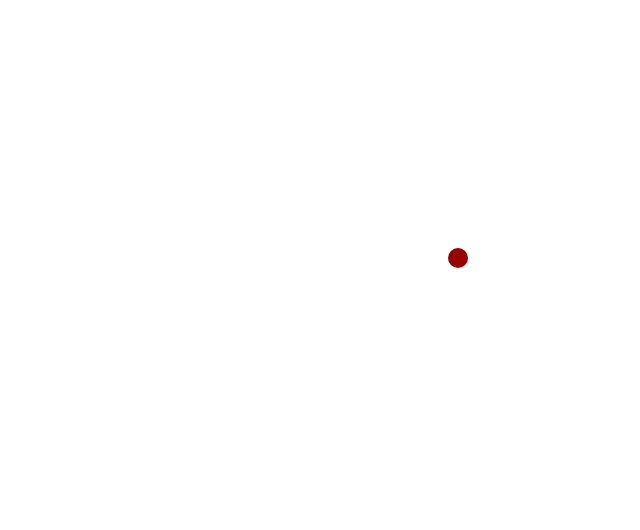
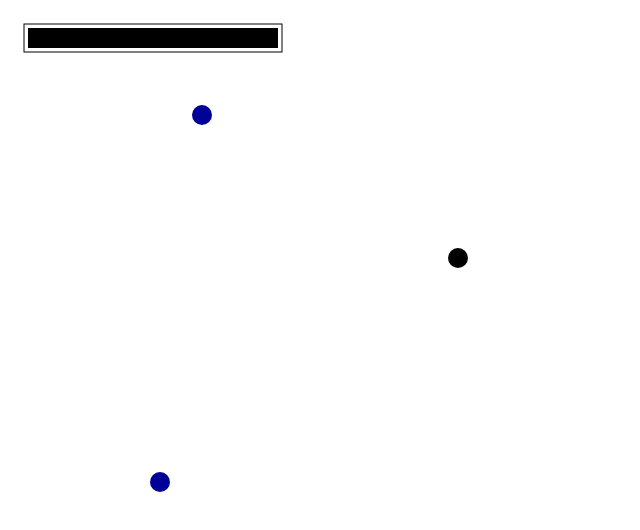
Before and after one commit to THEtheChad/dotted, a plain HTML site: page index.html in a window 1280 px wide. Shown: the whole page, without its empty margins (0-640 px from the left). Drawn offline with Linux system fonts and the light colour scheme.

Commit message:
second commit

```diff
--- a/index.html
+++ b/index.html
@@ -9,112 +9,244 @@
 // @TODO: Remove convenience log method
 function log(){ console.log(slice(arguments)) }
 
-d     = document;
-pi    = Math.PI;
-ctx   = c.getContext("2d");
-frame = [];
+d       = document;
+pi      = Math.PI;
+ctx     = c.getContext("2d");
+objects = [];
 
 arrProto = Array.prototype;
+objProto = Object.prototype;
 
 // Utility functions
+function noOp(){}
+
 function slice(arr, n)           { return arrProto.slice.call(arr, n || 0)        }
 function on(el, event, listener) { el.addEventListener(event, listener, false)    }
 function off(el, event, listener){ el.removeEventListener(event, listener, false) }
 
-// Shallow extension method
-// Modifies the original object
-// @return undefined
-function extend(obj){
+function randomPoint(){
+  return {
+    x: round(Math.random() * c.width),
+    y: round(Math.random() * c.height)
+  }
+}
+
+function round(val, decimal){
+  var x = Math.pow(10, decimal || 0);
+  return Math.round(val * x)/x;
+}
+
+//
+// Does a shallow copy of all objects
+// passed onto the target object
+//
+function extend(target){
   var k, src, l = arguments.length;
   while(--l){
     src = arguments[l]
     for(k in src)
-       obj[k] = src[k]
+       target[k] = src[k]
   }
 }
 
-function setClass(obj, proto, parent){
-  if(parent) obj.prototype = new parent;
-  extend(obj.prototype, proto);
+function setClass(constructor, proto, parent){
+  if(parent) constructor.prototype = new parent;
+  extend(constructor.prototype, proto);
 }
 
 //
-// CHARACTER CLASS
+// FX
+//
+function Pulse(color, duration){
+  var count = 0, original, flip;
+
+  return function(){
+    console.log(count, duration);
+    if(++count > duration){
+      if(flip){
+        original = this.color;
+        this.color = color;
+        flip = false;
+      }
+      else{
+        this.color = original;
+        flip = true;
+      }
+      count = 0;
+    }
+  }
+}
+
+function Translate(){
+  var t        = this
+    , angle    = t.angle
+    , velocity = t.velocity
+  ;//var
+
+  t.history.x = t.x;
+  t.history.y = t.y;
+
+  t.x = Math.sin(angle) * velocity + t.x;
+  t.y = Math.cos(angle) * velocity + t.y;
+}
+
+//
+// POINT CLASS
 // ---------------
-// Basic structure for a character
-// Houses location and movement props/methods
 //
-function Character(opts){
+function Point(opts){
   extend(this, opts, {
-    // DEFAULTS
-
     // location
     x: c.width  / 2,
     y: c.height / 2,
 
-    // movement
+    // direction and speed
     angle   : 0,
-    velocity: 0
-  });
+    velocity: 0,
+
+    // visual properties
+    radius  : 1,
+    color   : '#000',
+
+    onTick  : []
+  })
 }
-
-setClass(Character,{
-  move: function(){
-    var t        = this
-      , angle    = t.angle
-      , velocity = t.velocity
+setClass(Point,{
+  tick: function(){
+    var t    = this
+      , list = t.onTick
+      , l    = list.length
     ;//var
 
-    t.x = Math.sin(angle) * velocity + t.x;
-    t.y = Math.cos(angle) * velocity + t.y;
+    t.history = {};
+    while(l--) list[l].call(t);
+  },
+  render: function(){
+    ctx.beginPath();
+    this.draw();
+  },
+  revert: function(){
+    extend(this, this.history);
+  },
+  draw: noOp,
+  hit:  noOp
+})
+
+//
+// METER CLASS
+// -----------
+//
+function Meter(opts){
+  var t = this;
+
+  extend(t,opts,{
+    x: 20,
+    y: 20,
+    height  : 20,
+    width   : 250,
+    padding : 4,
+    percent : 1,
+    _percent: 1,
+    rate    : .01
+  })
+
+  t.onTick.push(t.calcSize);
+}
+setClass(Meter,{
+  draw: function(){
+    var t = this;
+
+    // draw meter
+    ctx.fillStyle = t.color;
+    ctx.fillRect(t.x,t.y,t.width * t._percent,t.height);
+
+    // draw outline
+    ctx.strokeStyle = t.color;
+    ctx.strokeRect(
+      t.x - t.padding,
+      t.y - t.padding,
+      t.width + 2 * t.padding,
+      t.height + 2 * t.padding
+    )
+  },
+  inc: function(val){
+    this.percent = round(this.percent + (val || .01), 2)
+  },
+  dec: function(val){
+    this.percent = round(this.percent - (val || .01), 2)
+  },
+  calcSize: function(){
+    var t = this;
+    if(t._percent > t.percent)
+      t._percent = round(t._percent - t.rate, 2);
+    else if(t._percent < t.percent)
+      t._percent = round(t._percent + t.rate, 2);
   }
-});
+},Point);
+
+//
+// HEALTH
+// ------
+//
+function Health(opts){
+  this.onTick.push(this.calcHealth)
+}
+setClass(Health,{
+  calcHealth: function(){
+    var t = this;
+    if(t._percent < .4)
+      t.color = '#900';
+    else
+      t.color = '#000';
+  }
+}, Meter)
 
 //
 // DOT CLASS
 // ---------
-// Basic structure for a dot character
-// Houses appearence and tick props/methods
-//
-// @inherits Character
 //
 function Dot(opts){
-  extend(this, opts, {
-    // DEFAULTS
+  var t = this;
 
-    // appearance
-    radius: 10,
-    color : '#900'
+  extend(t,opts,{
+    radius: 10
   });
+
+  t.onTick.push(Translate)
 }
-
 setClass(Dot,{
-  // Renders the dot to the canvas
   draw: function(){
     var t = this;
 
-    ctx.beginPath();
     ctx.arc(t.x, t.y, t.radius, 0, 2 * pi, false);
     ctx.fillStyle = t.color;
     ctx.fill();
-  },
+  }
+},Point)
 
-  tick: function(){
-    this.move();
+//
+//
+//
+//
+function Bomb(opts){
+  extend(this,opts,{
+    color: '#009'
+  }, randomPoint())
+}
+setClass(Bomb,{
+  hit: function(){
+    health.dec()
   }
-}, Character)
+}, Dot)
 
 //
 // SELF CLASS
 // ----------
-// Simple dot with key controls
-//
-// @inherits Dot
 //
 function Self(opts){
-  extend(this, opts);
+  var t = this;
 
-  var t = this;
+  extend(t,opts);
 
   on(d, 'keydown', function(e){
     var key = e.keyCode;
@@ -124,7 +256,6 @@ function Self(opts){
     }
   });
 }
-
 setClass(Self,{
   // Keycode for left arrow (37)
   // Rotate left
@@ -141,28 +272,53 @@ setClass(Self,{
 }, Dot)
 
 //
+//
+//
+
+//
 // EXECUTE FRAME
 //
-
 function ANIMATE(){
   webkitRequestAnimationFrame(ANIMATE);
 
-  // Repaint our canvas
+  // Clear our canvas
   ctx.clearRect(0,0,c.width,c.height);
 
-  // Render all frames
-  var l = frame.length;
-  while(l--) frame[l]()
+  //
+  // MANAGE OBJECTS
+  //
+  var i, j, l = objects.length;
+
+  // Transform objects
+  i = l
+  while(i--)
+    objects[i].tick();
+
+  // Collision detection
+  // i = l
+  // while(i--){
+  //   j = i
+  //   while(j--){
+  //     var ob1 = objects[i]
+  //       , ob2 = objects[j]
+  //     ;//var
+
+  //   }
+  // }
+
+
+  // Render objects
+  i = l
+  while(i--)
+    objects[i].render();
 }
 ANIMATE();
 
 //
 // TESTS
 //
-yar = new Self();
-function render(){
-  yar.tick();
-  yar.draw();
-}
-frame.push(render);
+objects.push(self = new Self)
+objects.push(health = new Health)
+objects.push(yar = new Bomb)
+objects.push(car = new Bomb)
 </script>
```
